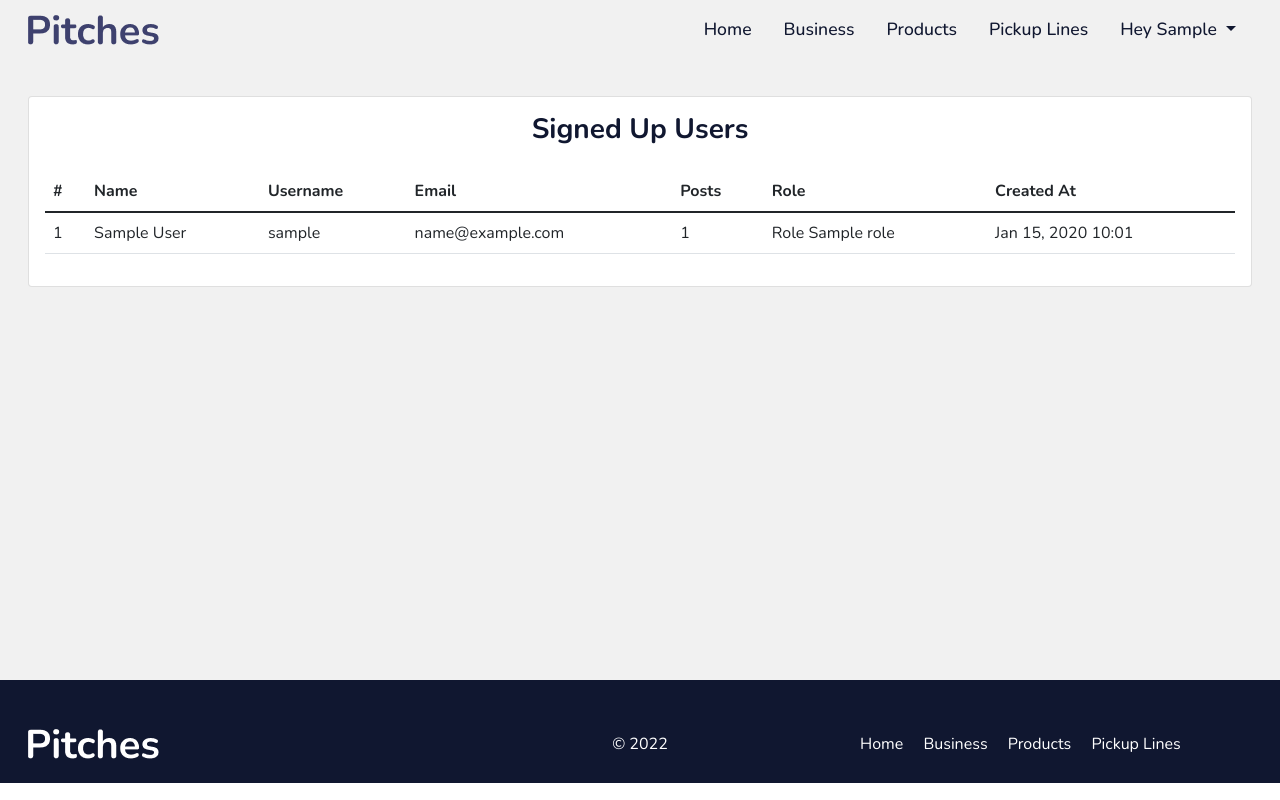
After one commit to james-muriithi/pitches, a Flask app: page /dashboard in a window 1280 px wide. The commit adds this page. Run offline with Flask 2, Linux system fonts and the light colour scheme; a user stored in the database is signed in; tables that the repository leaves empty hold one stand-in row (values such as "Sample post"); some libraries are stand-ins or nearby versions.

Commit message:
admin dashboard

```diff
--- a/app/auth/views.py
+++ b/app/auth/views.py
@@ -26,7 +26,7 @@ def signup():
     form = SignupForm()
     if form.validate_on_submit():
         user = User(email=form.email.data, username=form.username.data,
-                    password=form.password.data, name=form.name.data)
+                    password=form.password.data, name=form.name.data, role_id=2)
         db.session.add(user)
         db.session.commit()
 
--- a/app/main/views.py
+++ b/app/main/views.py
@@ -22,15 +22,20 @@ def index():
 def profile():
     profile_form = ProfileForm()
     if profile_form.validate_on_submit():
-        validate_email(profile_form.email.data)
-        validate_username(profile_form.username.data)
-
         current_user.query.update({'name':profile_form.name.data, 'about': profile_form.about.data})
         db.session.commit()
         flash("Your details have been updated", "success")
         return redirect(url_for('main.profile'))
 
     return render_template('profile.html', form=profile_form)
+
+@main.route('/dashboard', methods=["GET"])
+@login_required
+def dashboard():
+    if not current_user.is_admin:
+        abort(403)
+    users = User.query.order_by(User.created_at.desc()).limit(100).all()
+    return render_template('dashboard.html', users=users)
 
 
 @main.route('/profile/update_avatar',methods= ['POST'])
@@ -121,14 +126,3 @@ def vote(pitch_id, value=1):
         return redirect(request.referrer or url_for('main.pitch_show', id=pitch.id))
 
     abort(404)
-
-
-def validate_email(email):
-    user = User.query.filter_by(email = email).first()
-    if user and user.id != current_user.id:
-        raise ValidationError('Email already exists')
-
-def validate_username(username):
-    user = User.query.filter_by(username = username).first()
-    if user and user.id != current_user.id:
-        raise ValidationError('Username is already taken')
--- a/app/models.py
+++ b/app/models.py
@@ -26,6 +26,10 @@ class User(UserMixin, db.Model):
     @property
     def first_name(self):
         return self.name.split()[0]
+
+    @property
+    def is_admin(self):
+        return self.role_id == 1
 
     @property
     def password(self):
--- a/app/templates/404.html
+++ b/app/templates/404.html
@@ -9,8 +9,9 @@
                 <div class="col-xl-5 col-lg-6 col-sm-8">
                     <div class="pitch-card px-3 py-4 bg-white">
                         <h2 class="fw-bold text-center fs-1">
-                            404
+                            {{error.code if error else '404'}}
                         </h2>
+                        <p class="text-muted">{{error or ''}}</p>
                         <div class="text-center pt-5">
                             <a href="{{url_for('main.index')}}" class="btn btn-primary px-4">
                                 Home
--- /dev/null
+++ b/app/templates/dashboard.html
@@ -0,0 +1,70 @@
+{% extends 'base.html' %}
+
+{% block content %}
+ <!-- section latest pitches -->
+ <section id="latest-pitches" class="py-5 px-1 px-lg-3">
+    <div class="container-fluid mt-5">
+        <div class="row">
+            <div class="col-md-12">
+                <div class="row">
+                    <div class="col-sm-12 mb-3">
+                        <div class="card h-100">
+                            <div class="card-body">
+                                <h2 class="fw-bold fs-3 text-center text-secondary">Signed Up Users</h2>
+                                <div class="table-responsive">
+                                    <table class="table table-responsive mt-3">
+                                        <thead>
+                                            <tr>
+                                                <th scope="col">#</th>
+                                                <th scope="col">Name</th>
+                                                <th scope="col">Username</th>
+                                                <th scope="col">Email </th>
+                                                <th scope="col">Posts</th>
+                                                <th scope="col">Role</th>
+                                                <th scope="col">Created At</th>
+                                            </tr>
+                                        </thead>
+                                        <tbody>
+                                            {% if users | length > 0 %}
+                                            {% for user in users %}
+                                            <tr>
+                                                <td>
+                                                    {{loop.index}}
+                                                </td>
+                                                <td>
+                                                    {{user.name}}
+                                                </td>
+                                                <td>
+                                                    {{user.username}}
+                                                </td>
+                                                <td>{{user.email}}</td>
+                                                <td>{{user.pitches.count()}}</td>
+                                                <td>{{user.role}}</td>
+                                                <td>{{user.created_at.strftime("%b %d, %Y %H:%m")}}</td>
+                                            </tr>
+                                            {% endfor %}
+                                            {% else %}
+                                            <tr>
+                                                <td colspan="7" class="text-center">
+                                                    No users yet
+                                                </td>
+                                            </tr>
+                                            {% endif %}
+                                        </tbody>
+                                    </table>
+                                </div>
+                            </div>
+                        </div>
+                    </div>
+                </div>
+            </div>
+        </div>
+    </div>
+</section>
+<!-- end latest pitches -->
+{% endblock %}
+
+{% block scripts %}
+{{super()}}
+
+{% endblock %}
--- a/app/templates/navbar.html
+++ b/app/templates/navbar.html
@@ -44,6 +44,9 @@
 
                     <div class="dropdown-menu dropdown-menu-end bg-primary" aria-labelledby="navbarDropdown">
                         <a class="dropdown-item bg-primary text-white" href="{{url_for('main.profile')}}">Profile</a>
+                        {% if current_user.is_admin %}
+                        <a class="dropdown-item bg-primary text-white" href="{{url_for('main.dashboard')}}">Dashboard</a>
+                        {% endif %}
                         <a class="dropdown-item bg-primary text-white" href="#" data-bs-toggle="modal"
                         data-bs-target="#createPitchModal" >Create Pitch</a>
                         <div class="dropdown-divider bg-white mx-3"></div>
```
Also changed, not shown: app/main/errors.py (+8 -1 lines).
